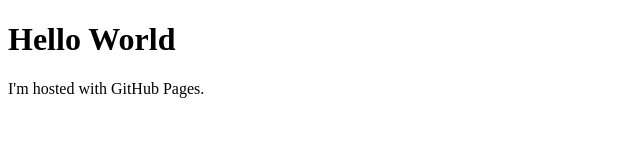
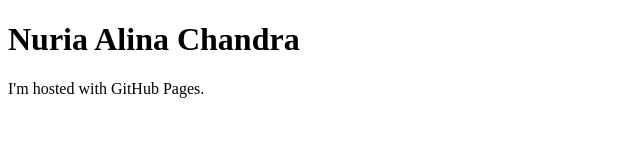
Before and after one commit to nuriachandra/nuriachandra.github.io, a plain HTML site: page index.html in a window 1280 px wide. Shown: the whole page, without its empty margins (0-640 px from the left). Drawn offline with Linux system fonts and the light colour scheme.

Commit message:
Update index.html

```diff
--- a/index.html
+++ b/index.html
@@ -1,7 +1,10 @@
 <!DOCTYPE html>
 <html>
-<body>
-<h1>Hello World</h1>
-<p>I'm hosted with GitHub Pages.</p>
-</body>
+	<head>
+		<title> Nuria Alina Chandra </title>
+	</head>
+	<body>
+		<h1>Nuria Alina Chandra</h1	>
+		<p>I'm hosted with GitHub Pages.</p>
+	</body>
 </html>
```
